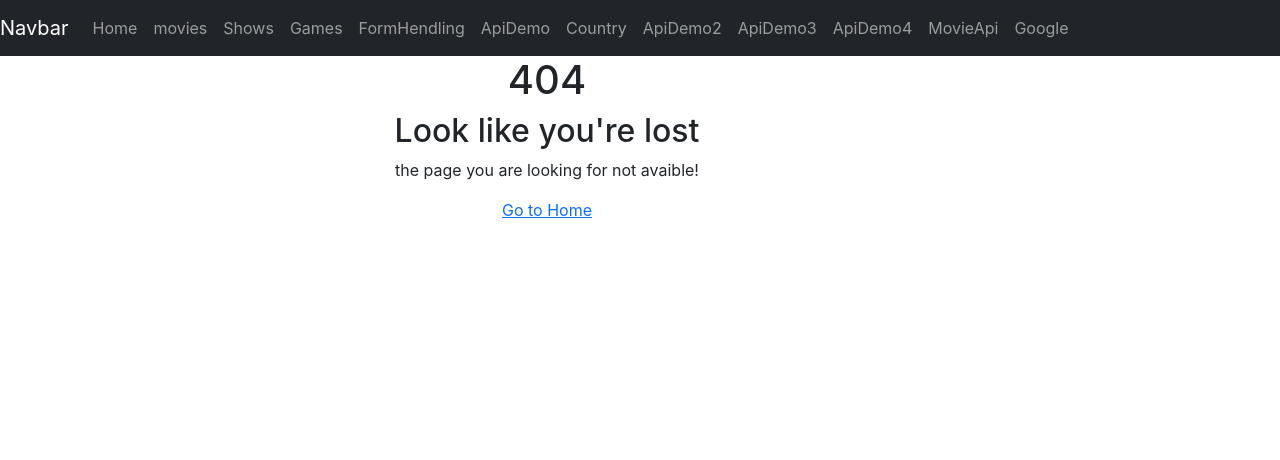
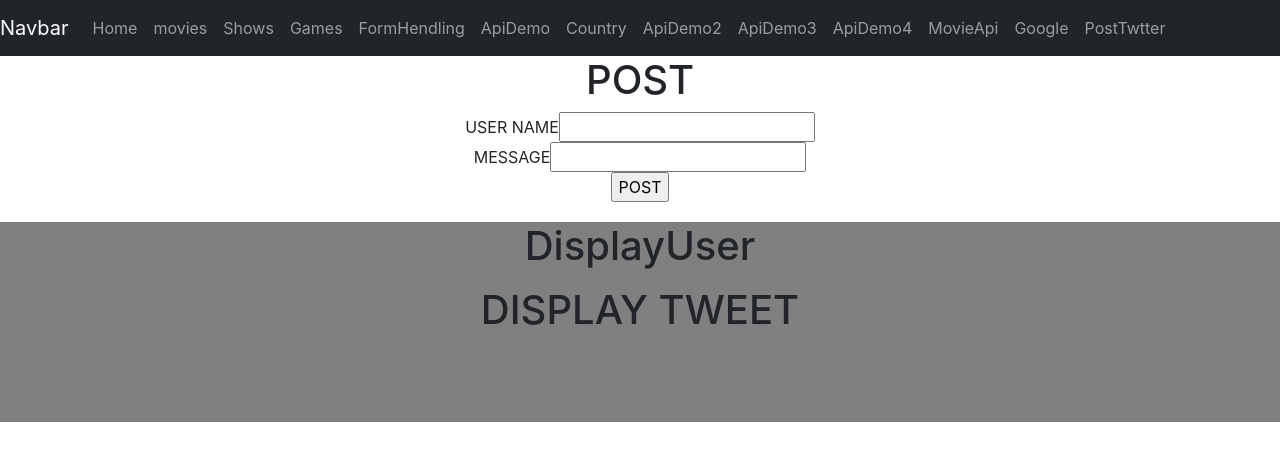
Before and after one commit to YashGohel-190104/React, a React (Create React App) app in the folder learning/: page /postTweet in a window 1280 px wide. Before the commit this address had no page. Shown: the top 460 px of the page. Built offline with nearby package versions, Linux system fonts and the light colour scheme.

Commit message:
TwitterBlogs

```diff
--- a/learning/src/App.js
+++ b/learning/src/App.js
@@ -27,6 +27,7 @@ import { ApiDemo3 } from './Apis/ApiDemo3';
 import { ApiDemo4 } from './Apis/ApiDemo4';
 import { MovieApi } from './Apis/MovieApi';
 import { Google } from './Contex/Google';
+import { PostTwtter } from './Twitter/PostTwtter';
 function App() {
 
   // var name = "Yash Gohel"
@@ -71,6 +72,7 @@ function App() {
       <Route path='/ApiDemo4' element = {<ApiDemo4/>}></Route>
       <Route path='/MovieApi' element = {<MovieApi/>}></Route>
       <Route path='/google' element = {<Google/>}></Route>
+      <Route path='/postTweet' element = {<PostTwtter/>}></Route>
            {/* <Route path = "/*" element = {<h1>ErrorPage</h1>}></Route> */}
        <Route path  ="/*" element = {<ErrorPage/>}></Route>
     </Routes>
--- a/learning/src/Navbar.jsx
+++ b/learning/src/Navbar.jsx
@@ -70,6 +70,11 @@ export const Navbar = () => {
               Google
             </Link>
           </li>
+          <li className="nav-item active">
+            <Link className="nav-link" to="/postTweet">
+              PostTwtter
+            </Link>
+          </li>
         </ul>
       </div>
     </nav>
--- /dev/null
+++ b/learning/src/Twitter/DisplayTwtter.jsx
@@ -0,0 +1,16 @@
+import React, { useContext } from 'react'
+import { TweetContex } from './tweetContex'
+
+export const DisplayTwtter = () => {
+
+    const {tweets,user} = useContext(TweetContex);
+
+  return (
+    <div>
+        <h1>DISPLAY TWEET</h1>
+    {
+     tweets?.find((t)=>t.username === user)?.message
+    }
+    </div>
+  )
+}
--- /dev/null
+++ b/learning/src/Twitter/DisplayUser.jsx
@@ -0,0 +1,26 @@
+import React, { useContext } from 'react'
+import { TweetContex } from './tweetContex'
+import { DisplayTwtter } from './DisplayTwtter';
+
+export const DisplayUser = () => {
+
+    const {tweets,twwetHandler} = useContext(TweetContex);
+
+  return (
+    <div>
+        <h1>DisplayUser</h1>
+        <ul>
+        {
+            tweets?.map((tw)=>{
+                return(
+                    <li>
+                        <button onClick={()=>{twwetHandler(tw.username)}} className='btn btn-info'>{tw.username}</button>
+                    </li>
+                )
+            })
+        }
+        </ul>
+        <DisplayTwtter/>
+    </div>
+  )
+}
--- /dev/null
+++ b/learning/src/Twitter/PostTwtter.jsx
@@ -0,0 +1,52 @@
+import React, { useState } from 'react'
+import { useForm } from 'react-hook-form';
+import { TweetContex } from './tweetContex';
+import { DisplayUser } from './DisplayUser';
+export const PostTwtter = () => {
+
+    const { register, handleSubmit } = useForm();
+    const [tweets, settweets] = useState([]);
+    const [user, setuser] = useState({});
+
+    const submitHandler = (data)=>{
+        console.log(data);
+        // @ts-ignore
+        settweets([...tweets,data]);
+    }
+
+      const twwetHandler = (tweetObj)=>{
+        setuser(tweetObj)
+        console.log("tw.......",tweetObj)
+      }
+
+  return (
+    <div>
+         <h1>POST</h1>
+      <form onSubmit={handleSubmit(submitHandler)}>
+        <div>
+          <label>USER NAME</label>
+          <input type="text" {...register("username")}></input>
+        </div>
+        <div>
+          <label>MESSAGE</label>
+          <input type="text" {...register("message")}></input>
+        </div>
+        <div>
+          <input type="submit" value="POST"></input>
+        </div>
+      </form>
+      <div
+        style={{
+          marginTop: 20,
+          backgroundColor: "GrayText",
+          minHeight: "200px",
+          height: "auto",
+        }}
+      >
+        <TweetContex.Provider value={{ tweets,twwetHandler,user }}>
+          <DisplayUser />
+        </TweetContex.Provider>
+      </div>
+    </div>
+  )
+}
--- /dev/null
+++ b/learning/src/Twitter/tweetContex.js
@@ -0,0 +1,4 @@
+// @ts-nocheck
+import { createContext } from "react";
+
+export const TweetContex = createContext();
```
Also changed, not shown: learning/src/UseEffectDemo.jsx (+17 -0 lines), learning/src/ThemeContext.js (renamed from learning/src/ThemeContext.jsx).
